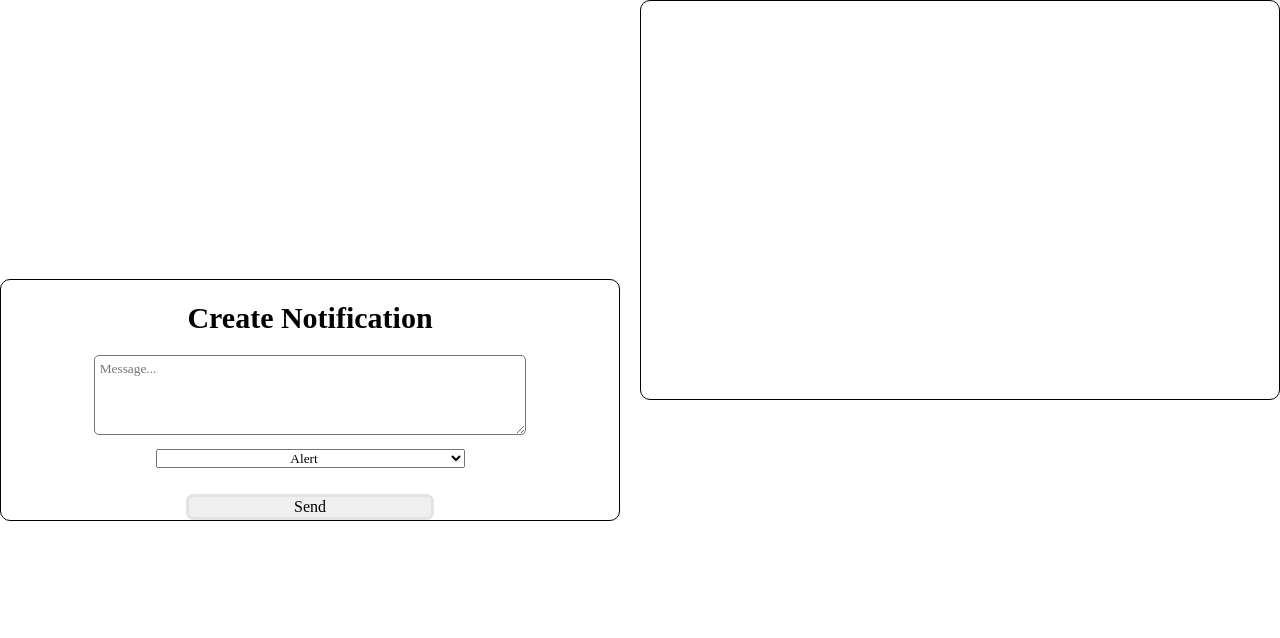
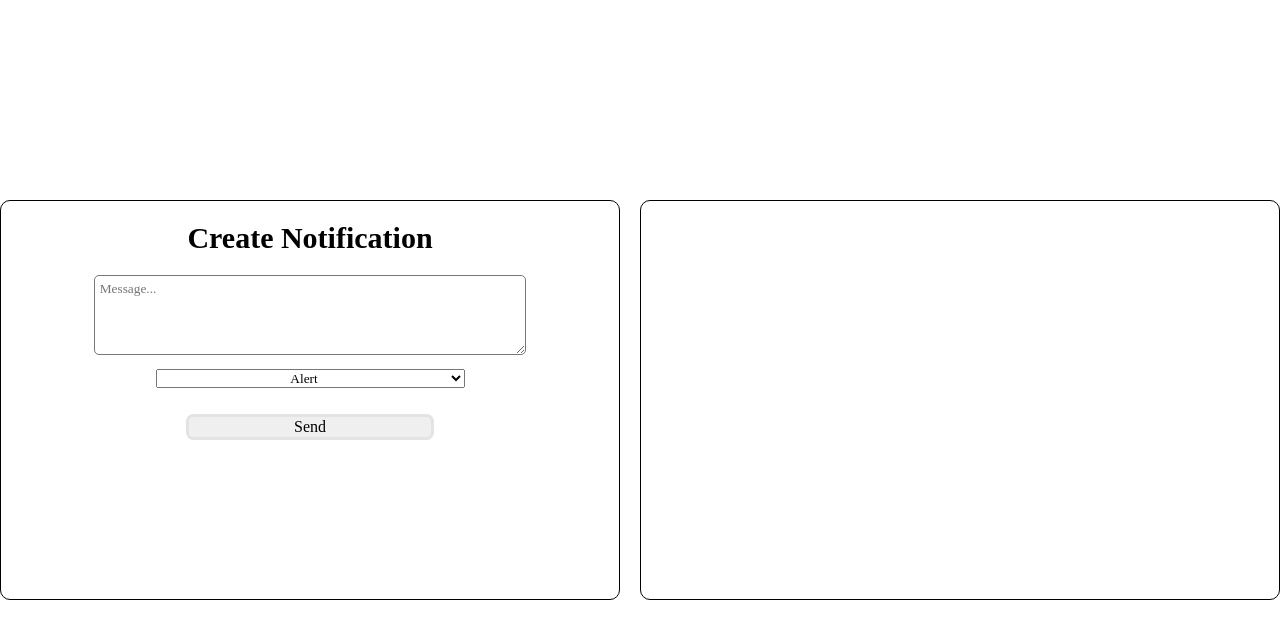
Before and after one commit to BBQ591/FullStackCloudFlareNotificationSystem, a React (Create React App) app: page / in a window 1280 px wide. Shown: the top 638 px of the page. Built offline with nearby package versions, Linux system fonts and the light colour scheme; no server answers.

Commit message:
fixed height?

```diff
--- a/src/App.css
+++ b/src/App.css
@@ -6,8 +6,8 @@
   flex: 1;
   border: 1px solid black;
 border-radius:10px;
-  /* height:30%; */
-  align-self: center;
+  height:400px;
+  /* align-self: center; */
   text-align: center;
   font-family: "Patrick Hand", cursive;
   /* margin-right:10px; */
@@ -56,13 +56,13 @@ border-radius:10px;
   /* font-family: "Patrick Hand", cursive; */
 }
 
-/* #div-notification {
+#div-notification {
 align-self: center;
 text-align: center;
 border: 1px solid black;
 border-radius:10px;
 align-content: center;
-} */
+}
 
 .notification-card {
   height: 70px;
@@ -87,8 +87,8 @@ align-content: center;
   .container {
     display: flex;
     flex-direction: row; /* Stack form and feed vertically */
-    /* align-items: center;
-    justify-content: center; */
+    align-items: center;
+    /* justify-content: center; */
     gap: 0px 20px;
     height: 100vh;
     width:100vw;
@@ -106,4 +106,7 @@ align-content: center;
   height: 100vh;
   width:100vw;
   }
+  #notification-form{
+    height: None;
+  }
 }
```
